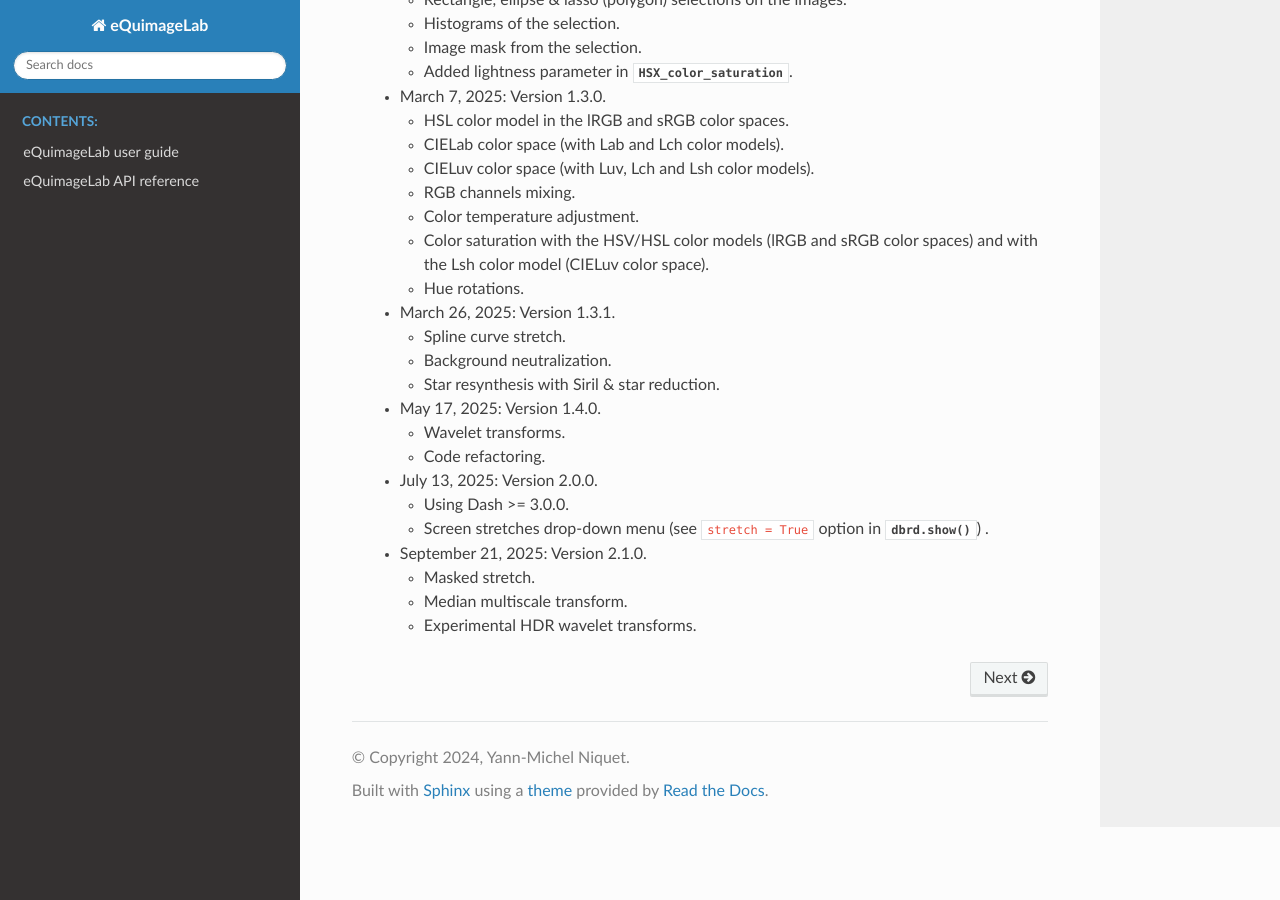
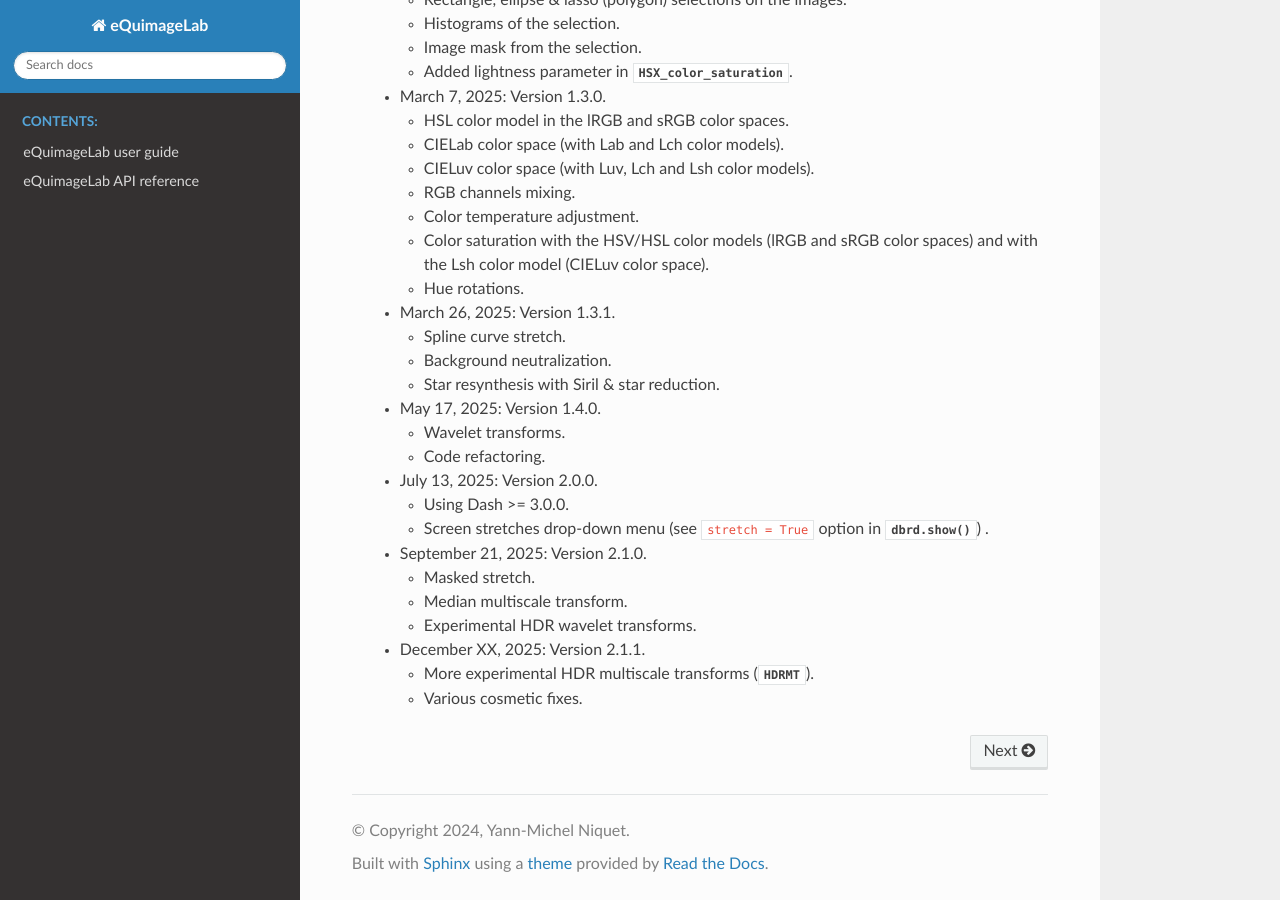
Before and after one commit to ymniquet/eQuimageLab, a Sphinx documentation site: the page built from docs/source/index.rst, in a window 1280 px wide and 900 px high, scrolled down 1540 px. Built offline with Sphinx 7.4.7 and the Read the Docs theme 3.1.0, drawn with Linux system fonts in a browser that asks for light colours; pages that are not in the unit, such as notebooks, are missing from menus.

Commit message:
Documentation updates.

```diff
--- a/docs/source/index.rst
+++ b/docs/source/index.rst
@@ -90,3 +90,8 @@ Latest news:
     - Masked stretch.
     - Median multiscale transform.
     - Experimental HDR wavelet transforms.
+
+  - December XX, 2025: Version 2.1.1.
+
+    - More experimental HDR multiscale transforms (:py:meth:`HDRMT <equimage.image_hdr.MixinImage.HDRMT>`).
+    - Various cosmetic fixes.
```
Also changed, not shown: docs/source/processing.rst (+15 -3 lines), 1 other file.
